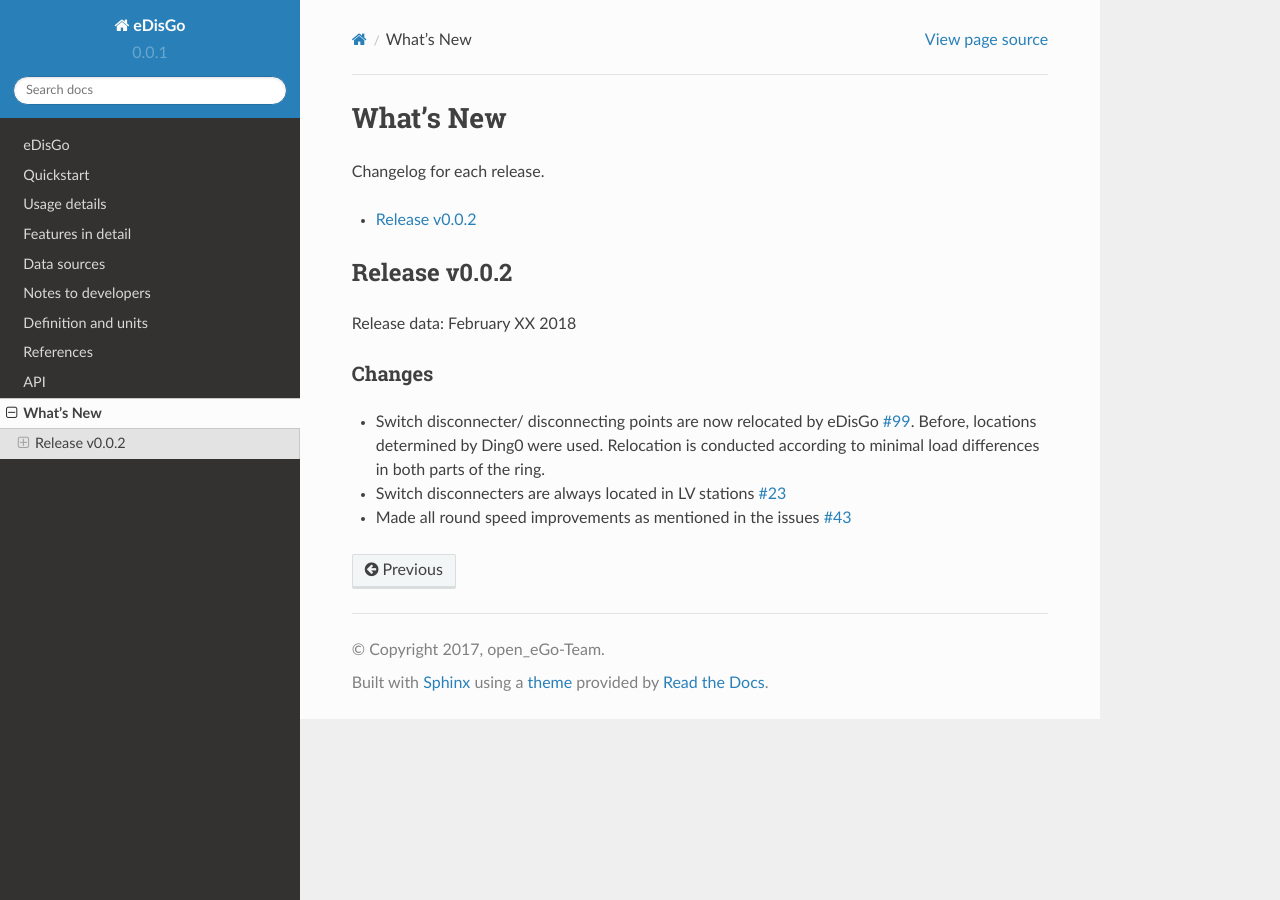
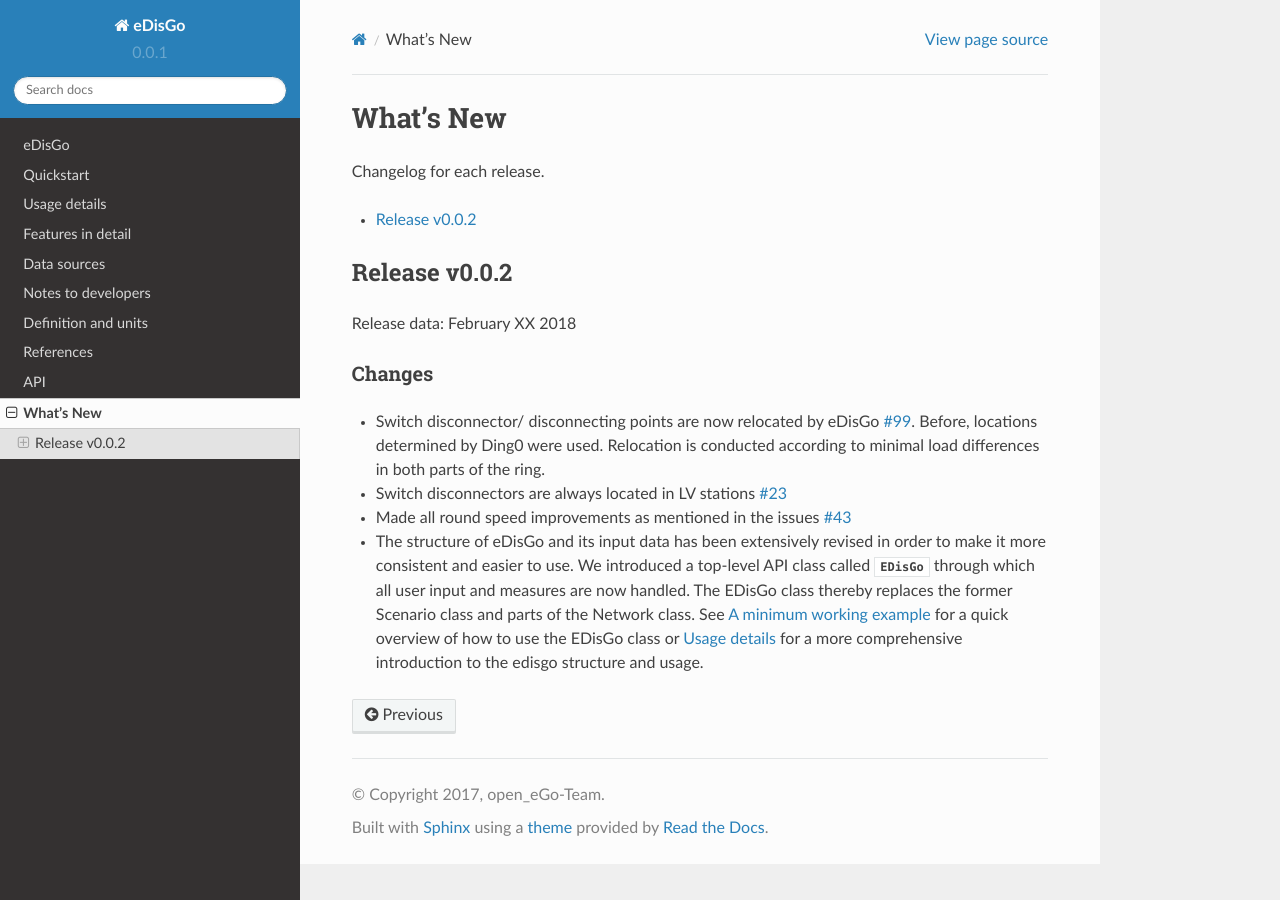
Before and after one commit to openego/eDisGo, a Sphinx documentation site: the page built from doc/whatsnew.rst, in a window 1280 px wide. Built offline with Sphinx 7.4.7 and the Read the Docs theme 2.0.0, drawn with Linux system fonts in a browser that asks for light colours; formulas are drawn with MathJax 3.

Commit message:
Add restructuring to whats new

```diff
--- a/doc/whatsnew/v0-0-2.rst
+++ b/doc/whatsnew/v0-0-2.rst
@@ -6,10 +6,15 @@ Release data: February XX 2018
 Changes
 -------
 
-* Switch disconnecter/ disconnecting points are now relocated by eDisGo
+* Switch disconnector/ disconnecting points are now relocated by eDisGo
   `#99 <https://github.com/openego/eDisGo/issues/99>`_. Before,
   locations determined by Ding0 were used. Relocation is conducted according to
   minimal load differences in both parts of the ring.
-* Switch disconnecters are always located in LV stations
+* Switch disconnectors are always located in LV stations
   `#23 <https://github.com/openego/eDisGo/issues/23>`_
 * Made all round speed improvements as mentioned in the issues `#43 <https://github.com/openego/eDisGo/issues/43>`_
+* The structure of eDisGo and its input data has been extensively revised in order to
+  make it more consistent and easier to use. We introduced a top-level API class called :class:`~.grid.network.EDisGo` through which all user
+  input and measures are now handled. The EDisGo class thereby replaces the former Scenario class and parts of the Network class.
+  See :ref:`edisgo-mwe` for a quick overview of how to use the EDisGo class or :ref:`usage-details` for a more comprehensive
+  introduction to the edisgo structure and usage.
```
